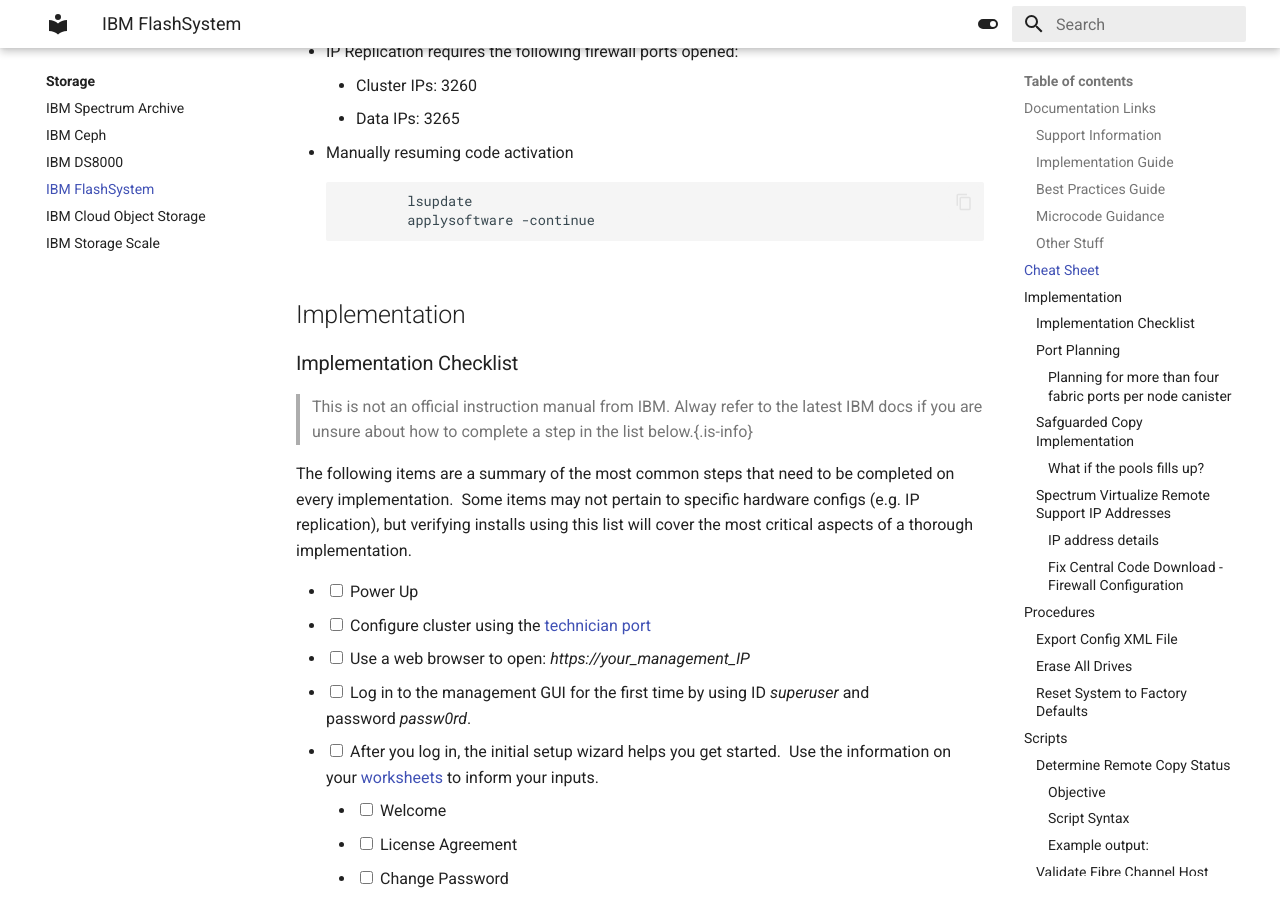
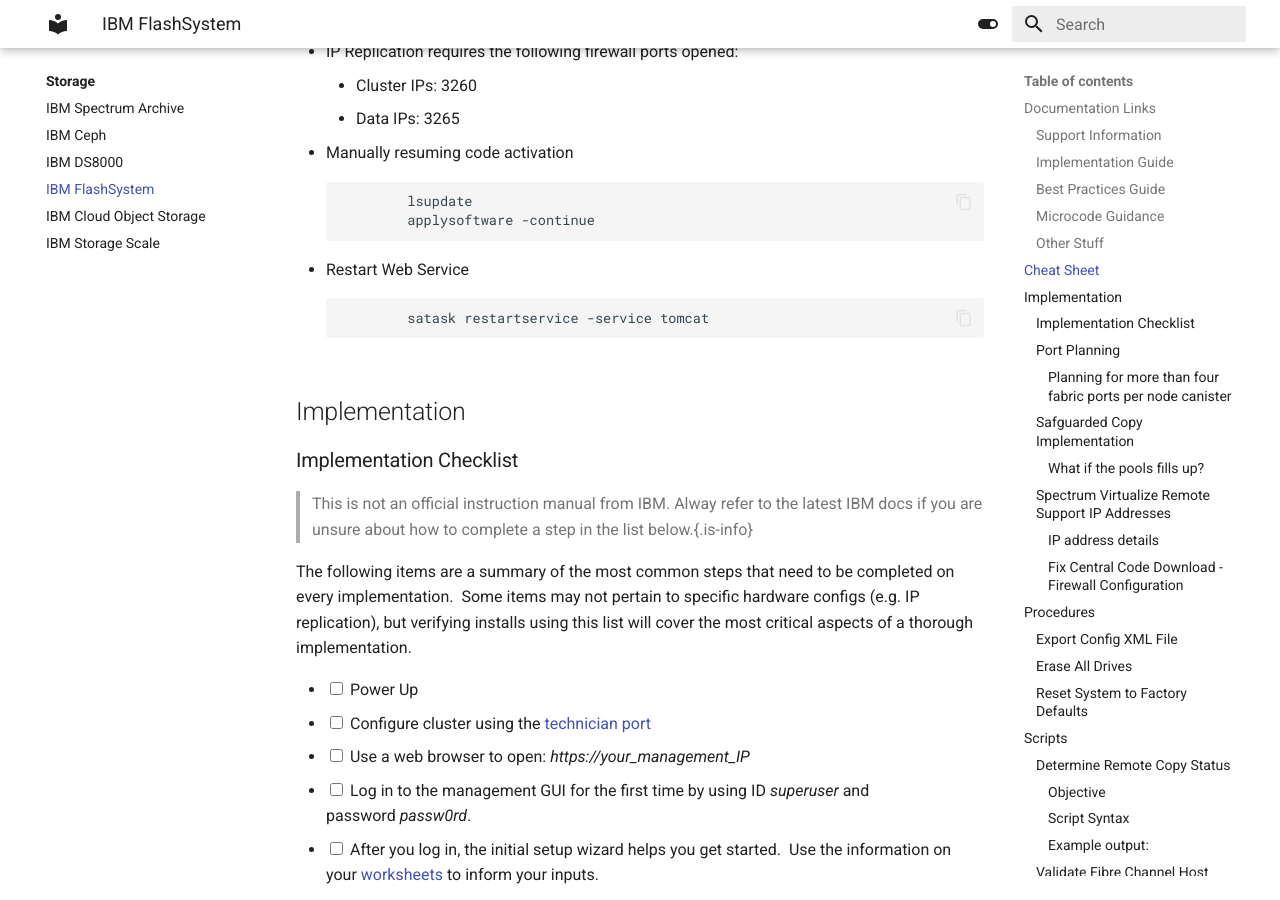
Before and after one commit to rickkoe/worknotes, an MkDocs documentation site: the page built from docs/Storage/flashsystem.md, in a window 1280 px wide and 900 px high, scrolled down 1742 px. Built offline with MkDocs 1.6.1 and Material for MkDocs 9.7.7, drawn with Linux system fonts in a browser that asks for light colours.

Commit message:
restart web service

```diff
--- a/docs/Storage/flashsystem.md
+++ b/docs/Storage/flashsystem.md
@@ -64,6 +64,10 @@
 
                 lsupdate
                 applysoftware -continue
+
+- Restart Web Service
+
+                satask restartservice -service tomcat
 
 
 ## Implementation
```
